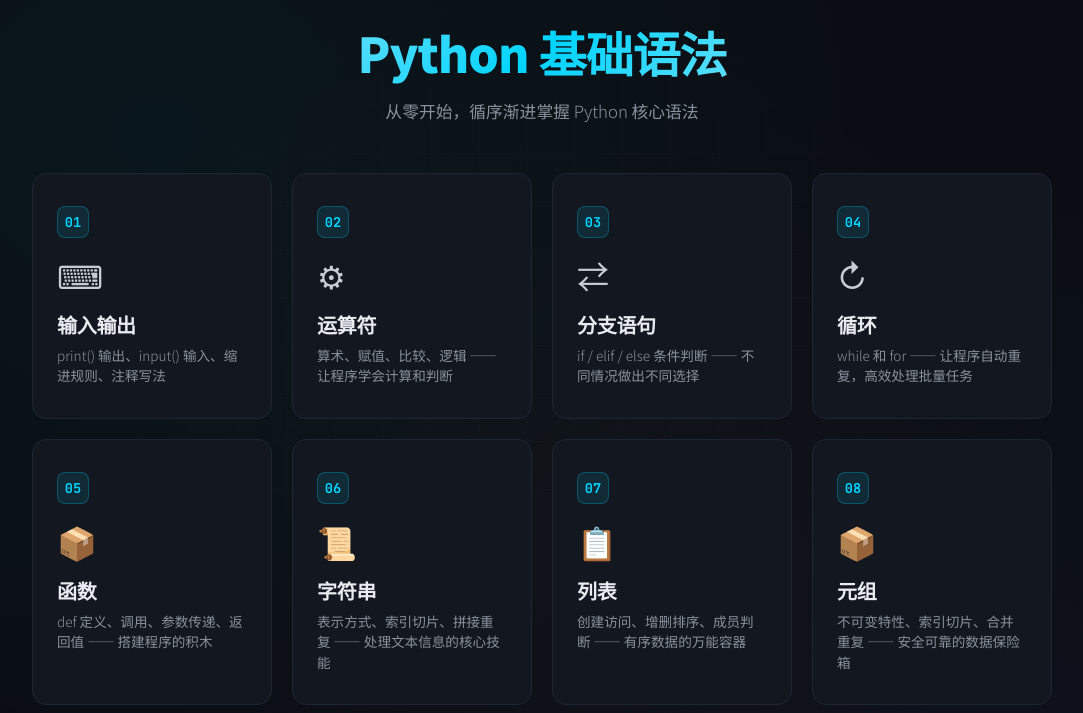
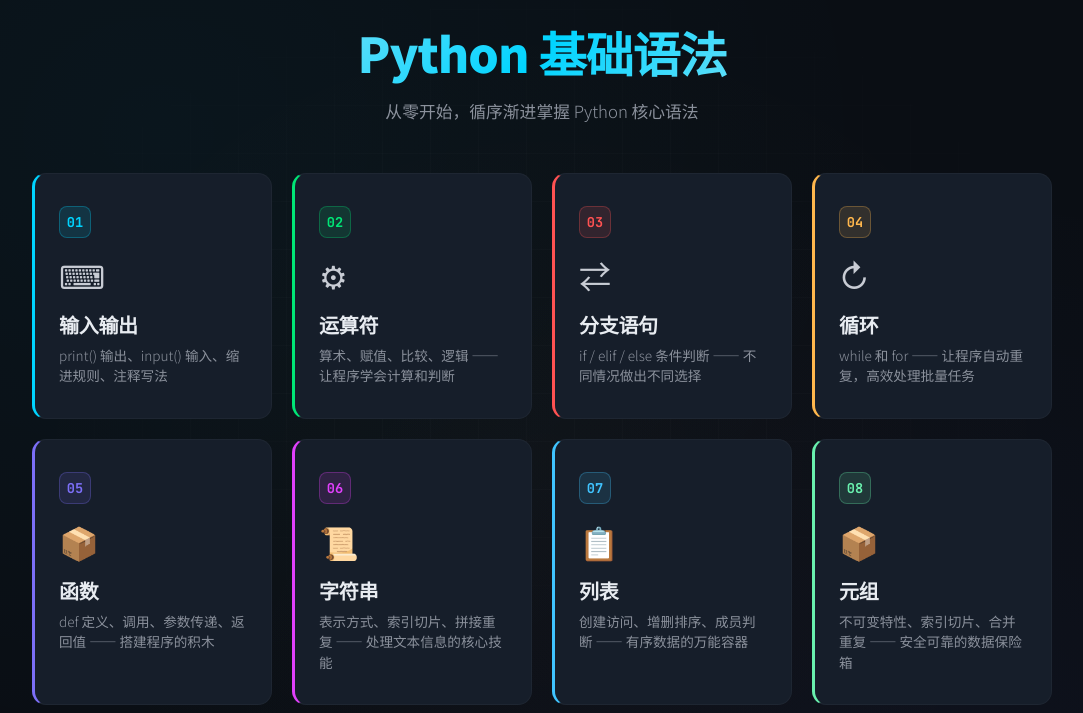
Before and after one commit to whtcc-yuchangle/AI-basics-education, a plain HTML site: page index.html in a window 1280 px wide. Shown: the part 87-800 px from the top of the page, without its empty margins (98-1181 px from the left). Drawn offline with Linux system fonts and the light colour scheme.

Commit message:
优化首页导航卡片：提亮背景色并赋予每张卡片独立主题色左边框

```diff
--- a/index.html
+++ b/index.html
@@ -77,8 +77,9 @@
 
         .nav-button {
             display: block;
-            background: var(--surface);
+            background: #161e2a;
             border: 1px solid var(--border);
+            border-left: 3px solid var(--accent, var(--border));
             border-radius: 14px;
             padding: 32px 24px;
             text-decoration: none;
@@ -93,14 +94,15 @@
             position: absolute;
             top: 0; left: 0; right: 0;
             height: 2px;
-            background: linear-gradient(90deg, var(--cyan), var(--purple));
+            background: var(--accent, var(--cyan));
             opacity: 0;
             transition: opacity 0.35s;
         }
         .nav-button:hover {
             transform: translateY(-4px);
-            border-color: rgba(0,212,255,0.3);
-            box-shadow: var(--glow-cyan), 0 8px 30px rgba(0,0,0,0.4);
+            border-color: var(--accent, rgba(0,212,255,0.3));
+            box-shadow: 0 0 24px rgba(255,255,255,0.05), 0 8px 32px rgba(0,0,0,0.5);
+            filter: brightness(1.08);
         }
         .nav-button:hover::before { opacity: 1; }
 
@@ -109,14 +111,19 @@
             align-items: center;
             justify-content: center;
             width: 32px; height: 32px;
-            background: rgba(0,212,255,0.1);
-            border: 1px solid rgba(0,212,255,0.25);
-            color: var(--cyan);
+            background: color-mix(in srgb, var(--accent, var(--cyan)) 12%, transparent);
+            border: 1px solid color-mix(in srgb, var(--accent, var(--cyan)) 28%, transparent);
+            color: var(--accent, var(--cyan));
             border-radius: 8px;
             font-family: 'JetBrains Mono', monospace;
             font-size: 0.85em;
             font-weight: 700;
             margin-bottom: 14px;
+            transition: all 0.35s cubic-bezier(0.4,0,0.2,1);
+        }
+        .nav-button:hover .order {
+            background: color-mix(in srgb, var(--accent, var(--cyan)) 20%, transparent);
+            border-color: color-mix(in srgb, var(--accent, var(--cyan)) 45%, transparent);
         }
 
         .nav-button .icon { font-size: 2em; margin-bottom: 12px; display: block; }
@@ -151,70 +158,70 @@
         <p class="subtitle">从零开始，循序渐进掌握 Python 核心语法</p>
 
         <div class="buttons">
-            <a href="01_input_output/index.html" class="nav-button">
+            <a href="01_input_output/index.html" class="nav-button" style="--accent: #00d4ff;">
                 <span class="order">01</span>
                 <span class="icon">&#x2328;</span>
                 <h2>输入输出</h2>
                 <p>print() 输出、input() 输入、缩进规则、注释写法</p>
             </a>
 
-            <a href="02_operator/index.html" class="nav-button">
+            <a href="02_operator/index.html" class="nav-button" style="--accent: #00e676;">
                 <span class="order">02</span>
                 <span class="icon">&#x2699;</span>
                 <h2>运算符</h2>
                 <p>算术、赋值、比较、逻辑 —— 让程序学会计算和判断</p>
             </a>
 
-            <a href="03_branch/index.html" class="nav-button">
+            <a href="03_branch/index.html" class="nav-button" style="--accent: #ff5252;">
                 <span class="order">03</span>
                 <span class="icon">&#x21C4;</span>
                 <h2>分支语句</h2>
                 <p>if / elif / else 条件判断 —— 不同情况做出不同选择</p>
             </a>
 
-            <a href="04_loop/index.html" class="nav-button">
+            <a href="04_loop/index.html" class="nav-button" style="--accent: #ffb74d;">
                 <span class="order">04</span>
                 <span class="icon">&#x21BB;</span>
                 <h2>循环</h2>
                 <p>while 和 for —— 让程序自动重复，高效处理批量任务</p>
             </a>
 
-            <a href="05_function/index.html" class="nav-button">
+            <a href="05_function/index.html" class="nav-button" style="--accent: #7c6ff7;">
                 <span class="order">05</span>
                 <span class="icon">&#x1F4E6;</span>
                 <h2>函数</h2>
                 <p>def 定义、调用、参数传递、返回值 —— 搭建程序的积木</p>
             </a>
 
-            <a href="06_string/index.html" class="nav-button">
+            <a href="06_string/index.html" class="nav-button" style="--accent: #e040fb;">
                 <span class="order">06</span>
                 <span class="icon">&#128220;</span>
                 <h2>字符串</h2>
                 <p>表示方式、索引切片、拼接重复 —— 处理文本信息的核心技能</p>
             </a>
 
-            <a href="07_list/index.html" class="nav-button">
+            <a href="07_list/index.html" class="nav-button" style="--accent: #40c4ff;">
                 <span class="order">07</span>
                 <span class="icon">&#128203;</span>
                 <h2>列表</h2>
                 <p>创建访问、增删排序、成员判断 —— 有序数据的万能容器</p>
             </a>
 
-            <a href="08_tuple/index.html" class="nav-button">
+            <a href="08_tuple/index.html" class="nav-button" style="--accent: #69f0ae;">
                 <span class="order">08</span>
                 <span class="icon">&#128230;</span>
                 <h2>元组</h2>
                 <p>不可变特性、索引切片、合并重复 —— 安全可靠的数据保险箱</p>
             </a>
 
-            <a href="09_set/index.html" class="nav-button">
+            <a href="09_set/index.html" class="nav-button" style="--accent: #ff6e40;">
                 <span class="order">09</span>
                 <span class="icon">&#128451;</span>
                 <h2>集合</h2>
                 <p>自动去重、并交差补、成员判断 —— 不重复的无序宝库</p>
             </a>
 
-            <a href="10_dict/index.html" class="nav-button">
+            <a href="10_dict/index.html" class="nav-button" style="--accent: #448aff;">
                 <span class="order">10</span>
                 <span class="icon">&#128214;</span>
                 <h2>字典</h2>
```
